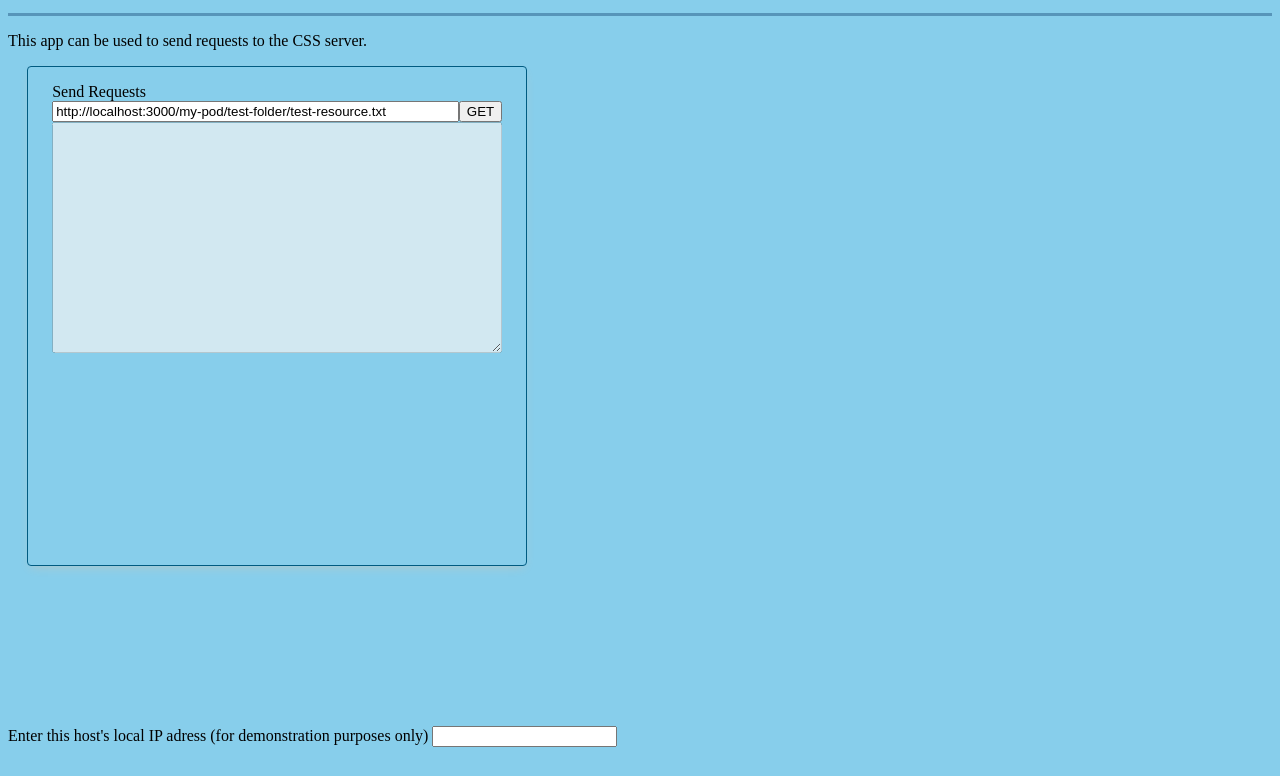
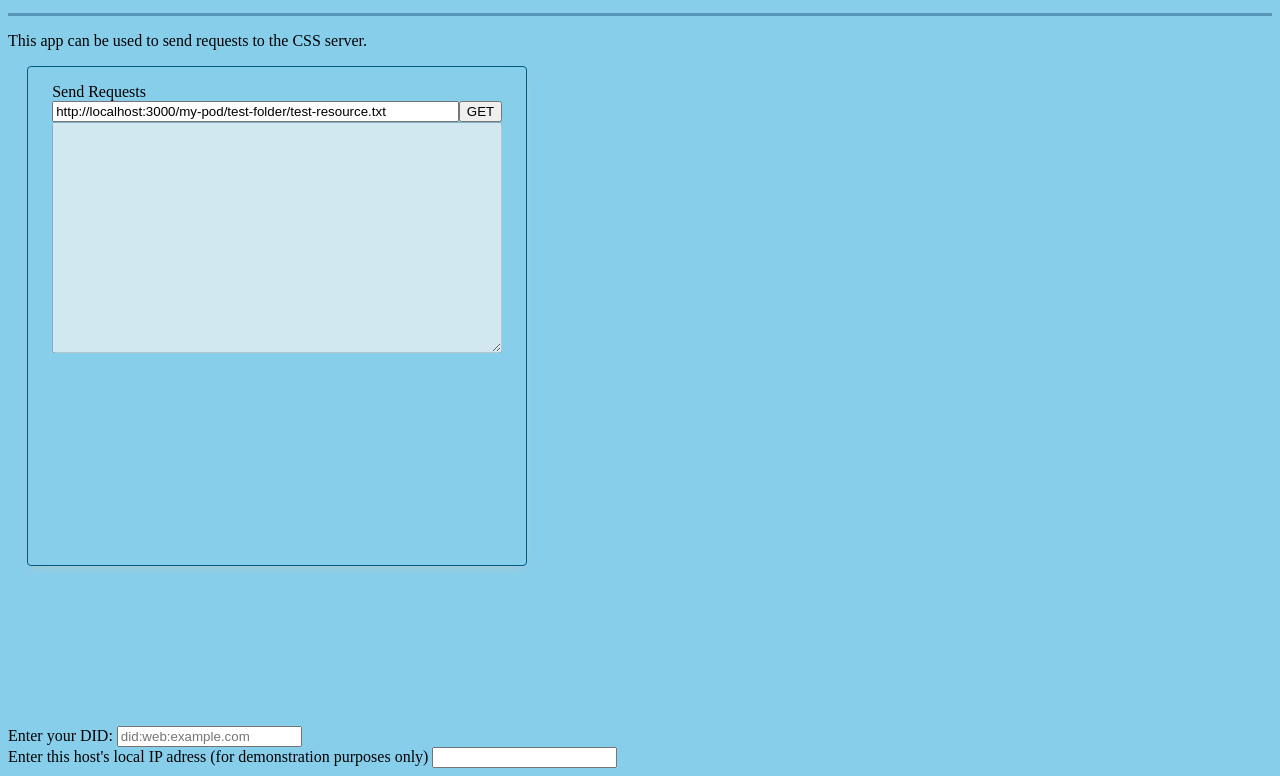
Before and after one commit to euan-gilmour/my-demo-app, a website built with webpack: page dist/index.html in a window 1280 px wide. Both pictures are taken after a click on the button "GET". Shown: the part 46-822 px from the top of the page. Before the commit the page ends 801 px from the top, so only its background shows below. Built offline with nearby package versions, Linux system fonts and the light colour scheme; files whose address does not match are found by name.

Commit message:
Make user configurable

```diff
--- a/src/index.js
+++ b/src/index.js
@@ -5,11 +5,12 @@ const getBtn = document.querySelector("#getBtn");
 const responseArea = document.querySelector("#responseArea");
 const qrCanvas = document.querySelector("#qrCanvas");
 const ipAddressField = document.querySelector("#ipAddressField");
+const userDidField = document.querySelector("#userDidField");
 const appName = "my-demo-app";
-const user = "did:web:raw.githubusercontent.com:euan-gilmour:dids:main:user";
 const issuer =
   "did:web:raw.githubusercontent.com:euan-gilmour:dids:main:issuer";
 let url;
+let user;
 
 getBtn.onclick = function () {
   initialVcRequest();
@@ -17,6 +18,7 @@ getBtn.onclick = function () {
 
 async function initialVcRequest() {
   url = searchBar.value;
+  user = userDidField.value;
 
   console.log("Sending first request for the resource...");
   let response = await fetch(url, {
```
Also changed, not shown: dist/index.html, dist/index.js.
